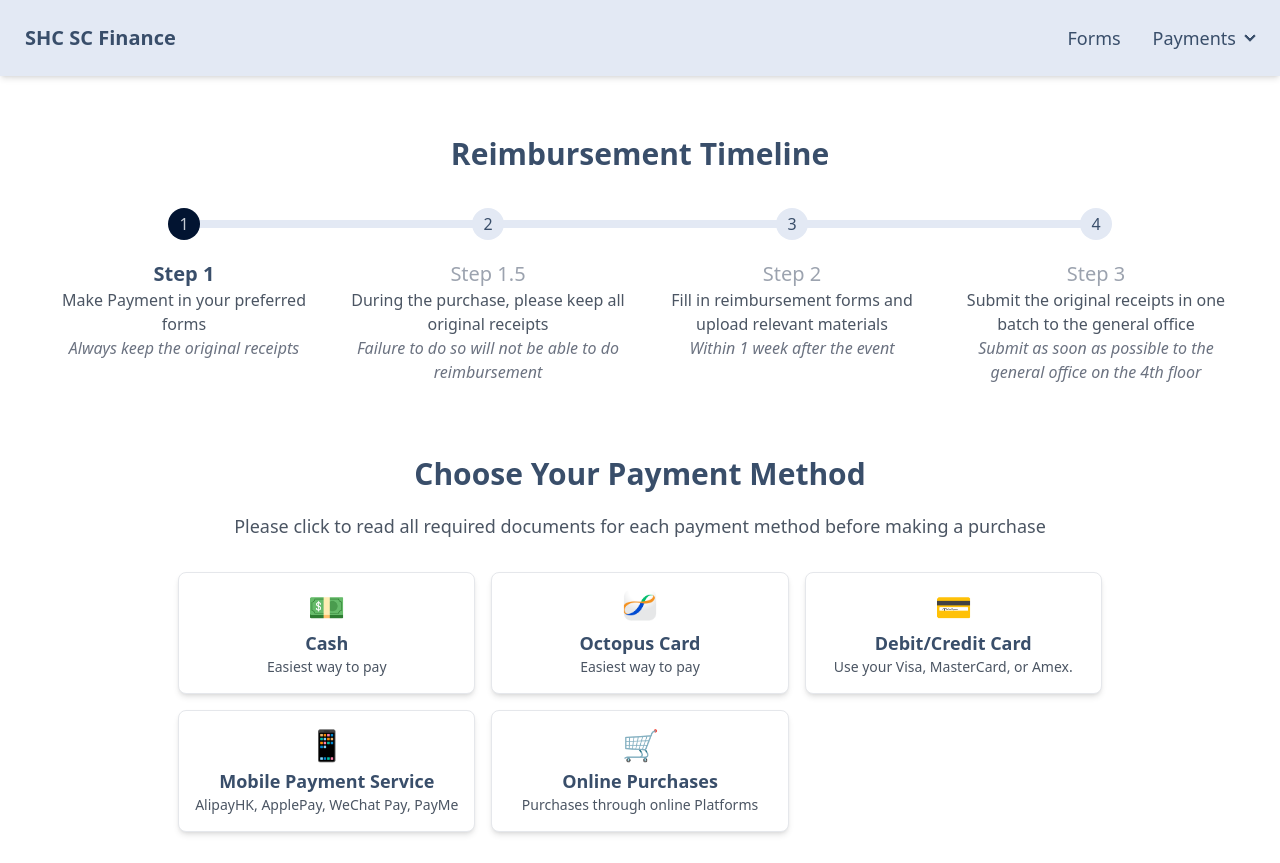
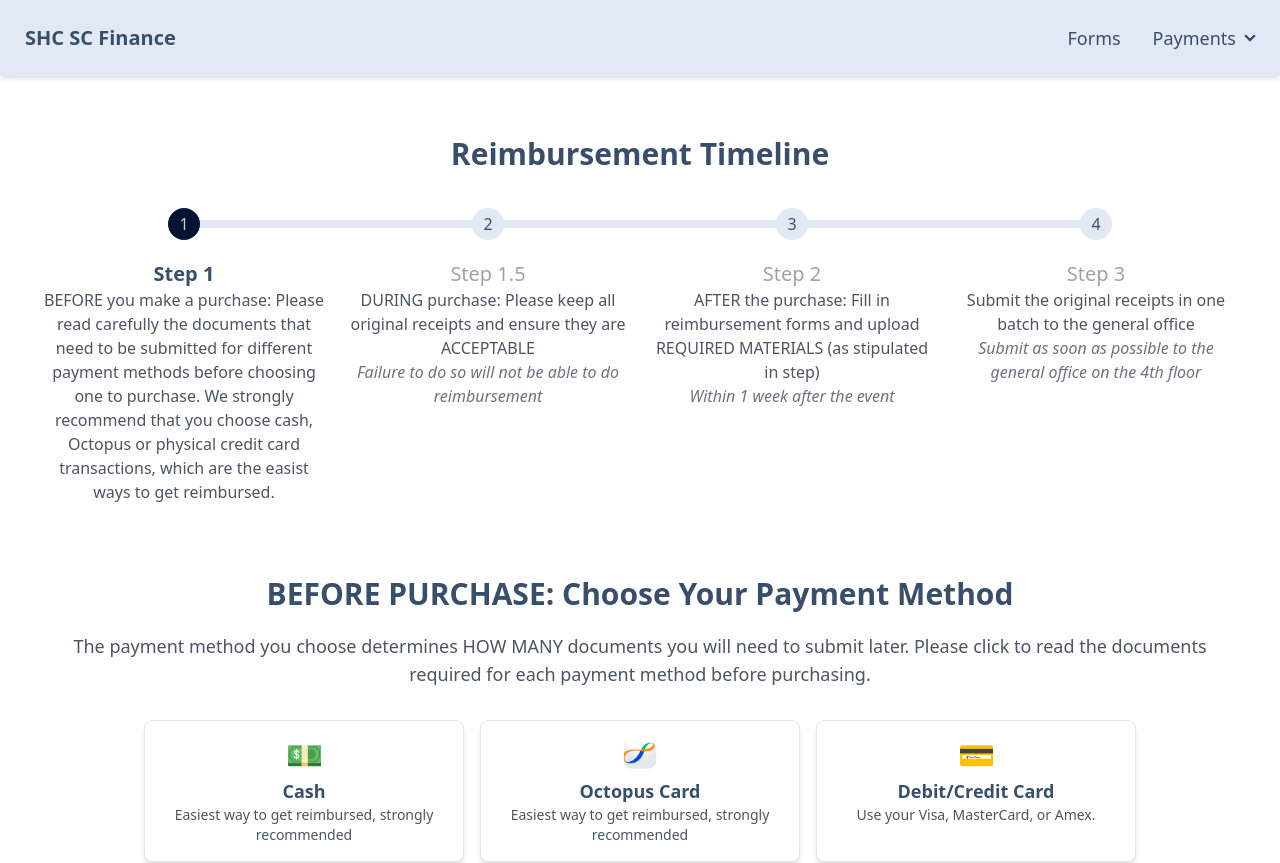
Before and after one commit to amxxch/shc-reimbursement, a Next.js app: page / in a window 1280 px wide. Shown: the top 863 px of the page. Built offline with nearby package versions, Linux system fonts and the light colour scheme.

Commit message:
Updated forms, payment options, and main page

```diff
--- a/app/components/FormsPage/AdditionalDocsForm.tsx
+++ b/app/components/FormsPage/AdditionalDocsForm.tsx
@@ -261,7 +261,7 @@ const AdditionalDocsForm = ({ receiptInfo, onChange, currentStep, setCurrentStep
                     {receipt.paymentMethod === 'TaoBao' &&
                         <div>
                             <InputFileBox
-                                label="Delivery Note with delivery status shown as 'Delivered' or 'Completed'"
+                                label="Delivery Note with delivery status shown as 'Delivered' or 'Completed'. 显示了付款成功的页面截图，需要包含付款时间和实付款金额。"
                                 id="deliveryNote"
                                 name="deliveryNote"
                                 filename={receipt.additionalDocs?.deliveryNote?.name}
@@ -271,7 +271,7 @@ const AdditionalDocsForm = ({ receiptInfo, onChange, currentStep, setCurrentStep
                                 error={errors[receipt.receiptId]?.deliveryNote}
                             />
                             <InputFileBox
-                                label="Transaction Record"
+                                label="Transaction Record。显示“已签收”的交货单。"
                                 id="transactionRecord"
                                 name="transactionRecord"
                                 filename={receipt.additionalDocs?.transactionRecord?.name}
--- a/app/components/paymentOptions.tsx
+++ b/app/components/paymentOptions.tsx
@@ -8,13 +8,13 @@ const PaymentOptions = () => {
     const paymentMethods = [
         {
             name: "Cash",
-            description: "Easiest way to pay",
+            description: "Easiest way to get reimbursed, strongly recommended",
             icon: "💵",
             href: "/payments/cash-octopus"
         },
         {
             name: "Octopus Card",
-            description: "Easiest way to pay",
+            description: "Easiest way to get reimbursed, strongly recommended",
             icon: <Image src="/images/octopus-logo.png" width={50} height={50} alt="Octopus card"/>,
             href: "/payments/cash-octopus"
         },
@@ -45,8 +45,8 @@ const PaymentOptions = () => {
                 animate={{ opacity: 1 }}
                 transition={{ duration: 0.5 }}
             >
-                <h1 className="text-1xl font-bold mt-10 mb-5">Choose Your Payment Method</h1>
-                <p className="text-lg font-medium text-gray-600 mb-4">Please click to read all required documents for each payment method before making a purchase</p>
+                <h1 className="text-1xl font-bold mt-10 mb-5">BEFORE PURCHASE: Choose Your Payment Method</h1>
+                <p className="text-lg font-medium text-gray-600 mb-4">The payment method you choose determines HOW MANY documents you will need to submit later. Please click to read the documents required for each payment method before purchasing.</p>
                 <div className="grid md:grid-cols-3 gap-4 p-4 justify-center">
                     {paymentMethods.map((method, index) => (
                         <PaymentCard
--- a/app/page.tsx
+++ b/app/page.tsx
@@ -7,9 +7,9 @@ import ReceiptsReminder from "./components/receiptsReminder";
 
 export default function Home() {
   const reimbursementSteps = [
-    { label: 'Step 1', description: 'Make Payment in your preferred forms', remark: 'Always keep the original receipts'},
-    { label: 'Step 1.5', description: 'During the purchase, please keep all original receipts', remark: 'Failure to do so will not be able to do reimbursement' },
-    { label: 'Step 2', description: 'Fill in reimbursement forms and upload relevant materials', remark: 'Within 1 week after the event' },
+    { label: 'Step 1', description: 'BEFORE you make a purchase: Please read carefully the documents that need to be submitted for different payment methods before choosing one to purchase. We strongly recommend that you choose cash, Octopus or physical credit card transactions, which are the easist ways to get reimbursed.', remark: ''},
+    { label: 'Step 1.5', description: 'DURING purchase: Please keep all original receipts and ensure they are ACCEPTABLE', remark: 'Failure to do so will not be able to do reimbursement' },
+    { label: 'Step 2', description: 'AFTER the purchase: Fill in reimbursement forms and upload REQUIRED MATERIALS (as stipulated in step)', remark: 'Within 1 week after the event' },
     { label: 'Step 3', description: 'Submit the original receipts in one batch to the general office', remark: 'Submit as soon as possible to the general office on the 4th floor' },
     // { label: 'Step 4', description: 'Sign authorization letter', remark: 'If an individual serves as the claimant on the payers\' behalf' },
   ];
```
